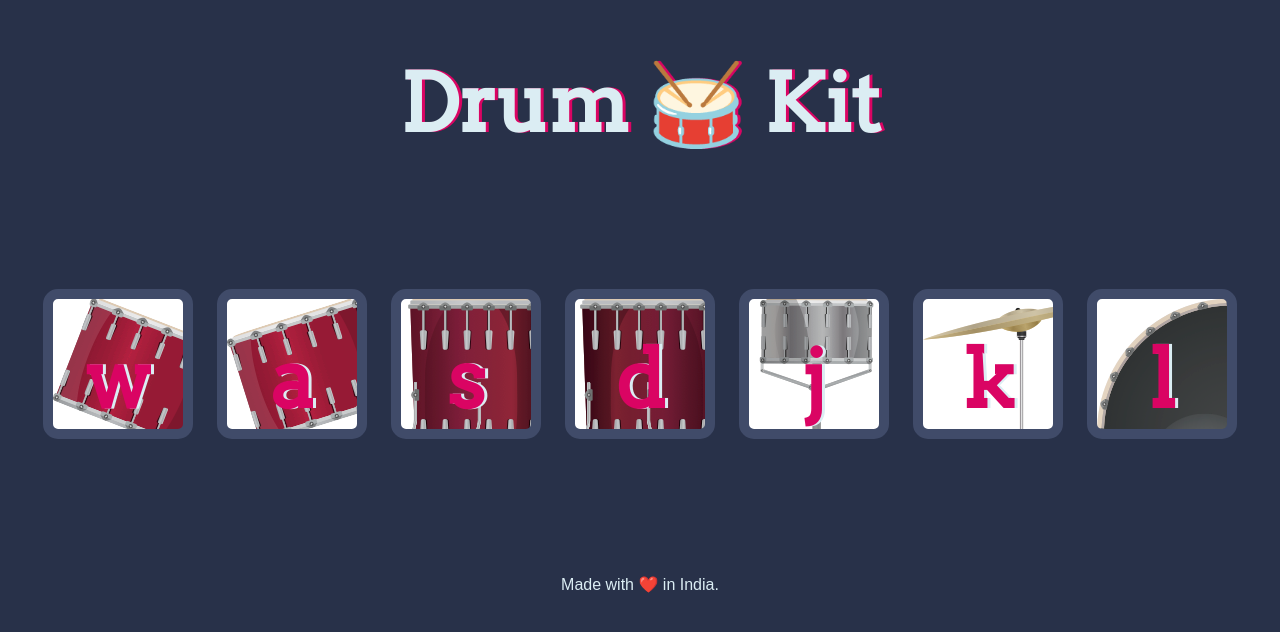
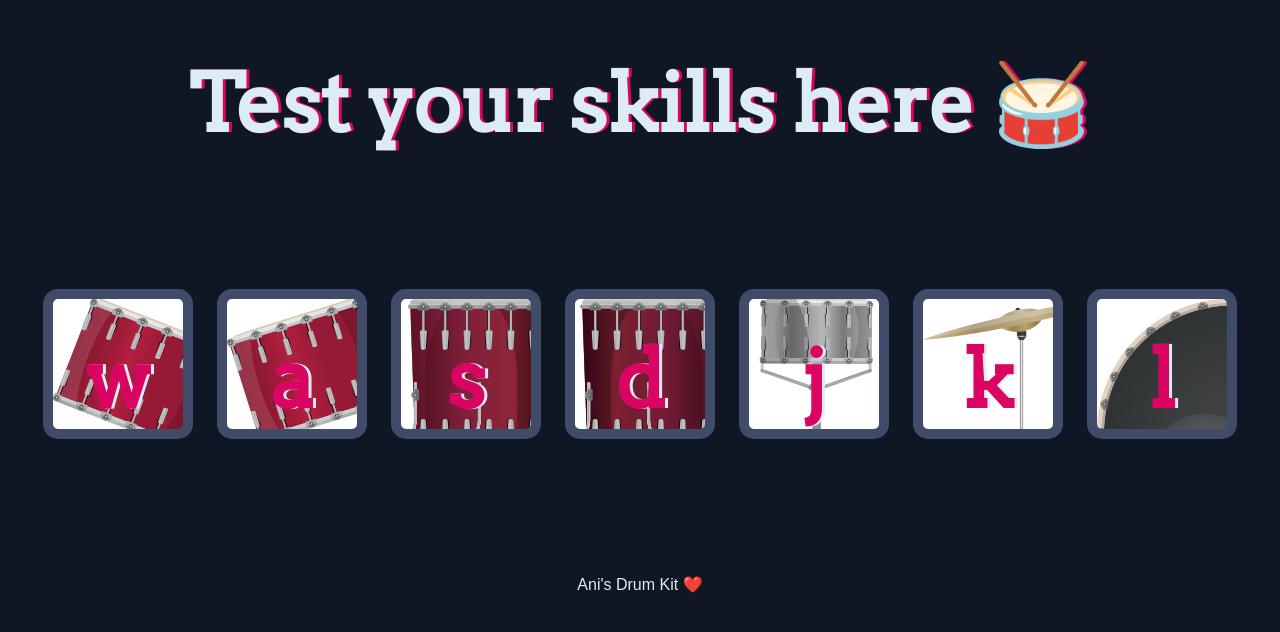
Before and after one commit to Aniruddhchavda/Aniruddh.DrumProject.io, a plain HTML site: page index.html in a window 1280 px wide. Drawn offline with Linux system fonts and the light colour scheme.

Commit message:
Add files via upload

```diff
--- a/index.html
+++ b/index.html
@@ -10,7 +10,7 @@
 
 <body>
 
-  <h1 id="title">Drum 🥁 Kit</h1>
+  <h1 id="title">Test your skills here 🥁</h1>
   <div class="set">
     <button class="w drum">w</button>
     <button class="a drum">a</button>
@@ -24,7 +24,7 @@
   <script type="text/javascript" src="index.js"></script>
 
   <footer>
-    Made with ❤️ in India.
+    Ani's Drum Kit ❤️
   </footer>
 </body>
 
--- a/styles.css
+++ b/styles.css
@@ -1,6 +1,6 @@
 body {
   text-align: center;
-  background-color: #283149;
+  background-color: #0F1624;
 }
 
 h1 {
```
